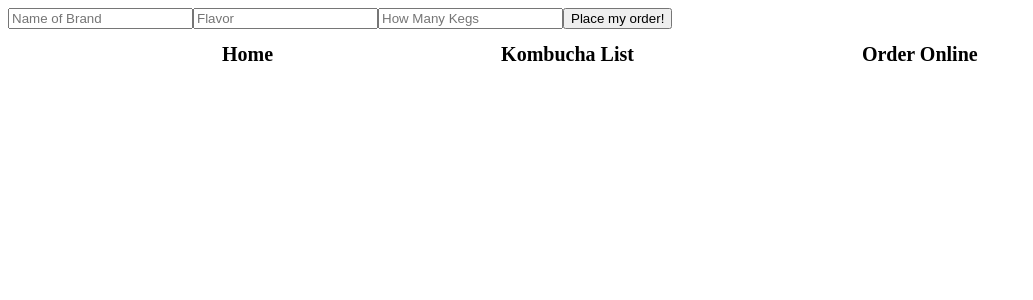
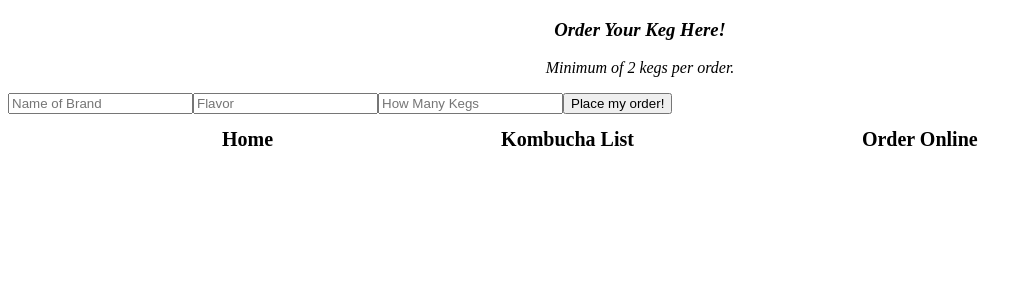
Before and after one commit to akemp7/CodeReview-Week15, a React app: page /#/order in a window 1280 px wide. Shown: the top 300 px of the page, without its empty margins (0-1033 px from the left). Built offline with nearby package versions, Linux system fonts and the light colour scheme; the HTML template or start-up script is replaced by a standard one.

Commit message:
Add styling to order form

```diff
--- a/src/components/KegList.jsx
+++ b/src/components/KegList.jsx
@@ -19,7 +19,7 @@ var MasterKegList = [
 
     },
     {
-        name: "Kombucha3",
+        name: "Kombucha3 ***THIS ONE IS THE MOST PALATABLE***",
         brand: "Meh",
         price: "$4",
         flavor: "Mild Dissapointment"
--- a/src/components/OrderForm.jsx
+++ b/src/components/OrderForm.jsx
@@ -2,9 +2,14 @@ import React from 'react';
 import Navbar from './Navbar';
 
 function OrderForm(){
+    var orderStyle = {
+        textAlign: "center",
+        fontStyle: "italic",
+    }
     return(
         <div>
-
+            <h3 style={orderStyle}>Order Your Keg Here!</h3>
+            <p style={orderStyle}>Minimum of 2 kegs per order.</p>
             <form>
                 <input type="text"
                 id='brand'
```
